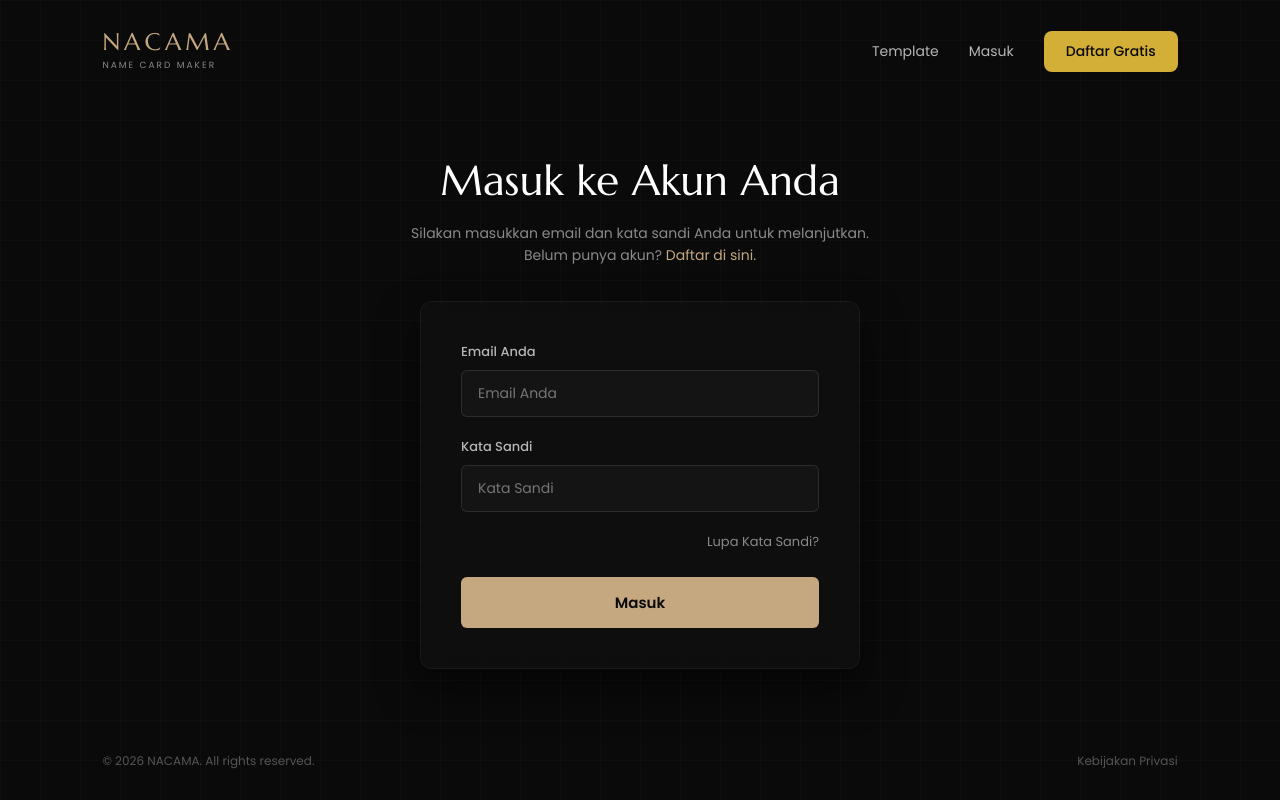
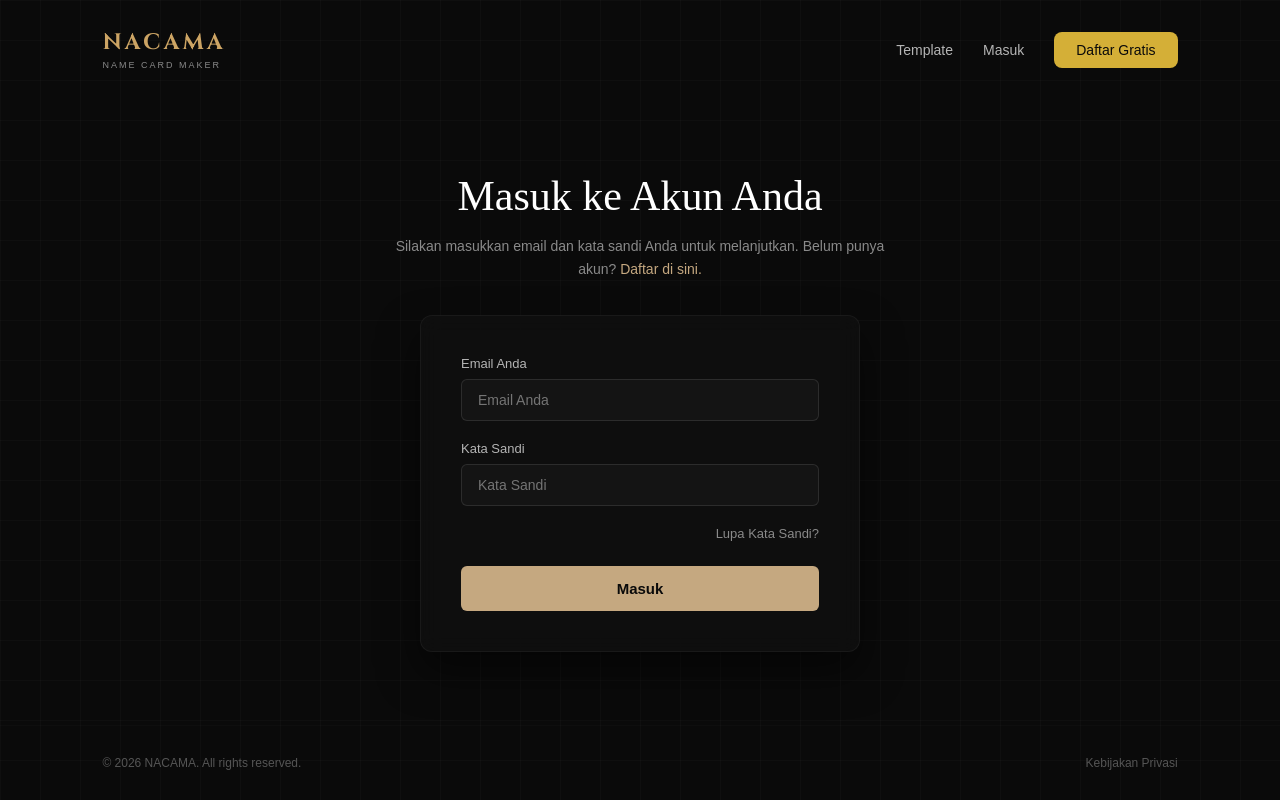
Before and after one commit to MuhamadAldi-Nugroho/pemrogaman_web_projek_nacama, a website: page public/Login.html in a window 1280 px wide. Drawn offline with Linux system fonts and the light colour scheme.

```diff
--- a/public/Login.css
+++ b/public/Login.css
@@ -8,7 +8,7 @@
 body {
   background-color: #0a0a0a;
   color: #e0e0e0;
-    font-family: 'Poppins', sans-serif;
+  font-family: "Poppins", sans-serif;
   overflow-x: hidden;
   min-height: 100vh;
 }
@@ -28,9 +28,7 @@
   left: 0;
   width: 100%;
   height: 100%;
-    background-image:
-        linear-gradient(rgba(255, 255, 255, 0.02) 1px, transparent 1px),
-        linear-gradient(90deg, rgba(255, 255, 255, 0.02) 1px, transparent 1px);
+  background-image: linear-gradient(rgba(255, 255, 255, 0.02) 1px, transparent 1px), linear-gradient(90deg, rgba(255, 255, 255, 0.02) 1px, transparent 1px);
   background-size: 40px 40px;
   pointer-events: none;
   z-index: 1;
@@ -52,11 +50,12 @@
 }
 
 .main-logo {
-    font-family: 'Marcellus', serif;
-    font-size: 24px;
-    letter-spacing: 4px;
-    color: #c5a880;
-    line-height: 1;
+  font-family: "Cinzel", serif;
+  color: #cca464; /* Warna emas */
+  font-weight: 700;
+  font-size: 1.4rem;
+  letter-spacing: 3px;
+  line-height: 1.1;
 }
 
 .sub-logo {
@@ -91,7 +90,9 @@
   border-radius: 8px;
   font-size: 14px;
   font-weight: 500;
-    transition: background-color 0.3s, transform 0.2s;
+  transition:
+    background-color 0.3s,
+    transform 0.2s;
 }
 
 .btn-register:hover {
@@ -118,7 +119,7 @@
 }
 
 .login-header h1 {
-    font-family: 'Marcellus', serif;
+  font-family: "Marcellus", serif;
   font-size: 42px;
   font-weight: 400;
   color: #ffffff;
@@ -173,7 +174,9 @@
   color: #ffffff;
   font-family: inherit;
   font-size: 14px;
-    transition: border-color 0.3s, box-shadow 0.3s;
+  transition:
+    border-color 0.3s,
+    box-shadow 0.3s;
 }
 
 .input-group input:focus {
@@ -210,7 +213,9 @@
   font-weight: 600;
   cursor: pointer;
   font-family: inherit;
-    transition: background-color 0.3s, transform 0.1s;
+  transition:
+    background-color 0.3s,
+    transform 0.1s;
 }
 
 .btn-login:hover {
@@ -249,7 +254,6 @@
   text-transform: uppercase;
   letter-spacing: 1px;
 }
-
 
 /* Footer Section */
 footer {
--- a/public/Login.html
+++ b/public/Login.html
@@ -1,23 +1,24 @@
-<!DOCTYPE html>
+<!doctype html>
 <html lang="id">
   <head>
-    <meta charset="UTF-8">
-    <meta name="viewport" content="width=device-width, initial-scale=1.0">
+    <meta charset="UTF-8" />
+    <meta name="viewport" content="width=device-width, initial-scale=1.0" />
     <title>Masuk - NACAMA | Pembuat Kartu Nama Profesional</title>
-    <link rel="preconnect" href="https://fonts.googleapis.com">
-    <link rel="preconnect" href="https://fonts.gstatic.com" crossorigin>
-    <link href="https://fonts.googleapis.com/css2?family=Marcellus&family=Poppins:wght@300;400;500;600&display=swap" rel="stylesheet">
+    <link rel="preconnect" href="https://fonts.googleapis.com" />
+    <link rel="preconnect" href="https://fonts.gstatic.com" crossorigin />
+    <link href="https://fonts.googleapis.com/css2?family=Cinzel:wght@500;700&family=Instrument+Serif:ital@0;1&family=Plus+Jakarta+Sans:wght@300;400;600&display=swap" rel="stylesheet" />
 
-    <link rel="stylesheet" href="Login.css">
+    <link rel="stylesheet" href="Login.css" />
   </head>
   <body>
-
     <div class="main-container">
       <div class="grid-overlay"></div>
 
       <header>
         <div class="logo">
+          <a href="index.html" style="text-decoration: none">
             <span class="main-logo">NACAMA</span>
+          </a>
           <span class="sub-logo">NAME CARD MAKER</span>
         </div>
         <nav>
@@ -37,12 +38,12 @@
           <form action="#">
             <div class="input-group">
               <label for="email">Email Anda</label>
-                        <input type="email" id="email" placeholder="Email Anda" required>
+              <input type="email" id="email" placeholder="Email Anda" required />
             </div>
 
             <div class="input-group">
               <label for="password">Kata Sandi</label>
-                        <input type="password" id="password" placeholder="Kata Sandi" required>
+              <input type="password" id="password" placeholder="Kata Sandi" required />
             </div>
 
             <div class="form-options">
@@ -61,6 +62,5 @@
         </div>
       </footer>
     </div>
-
   </body>
 </html>
```
Lines whose indentation alone changed are shown as unchanged.
